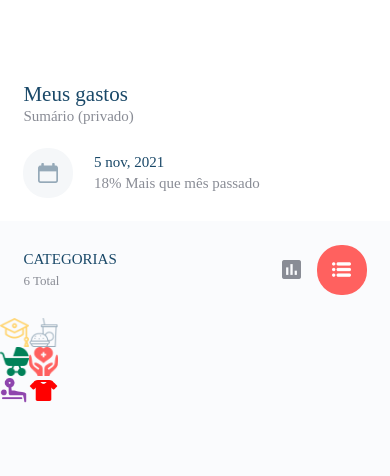
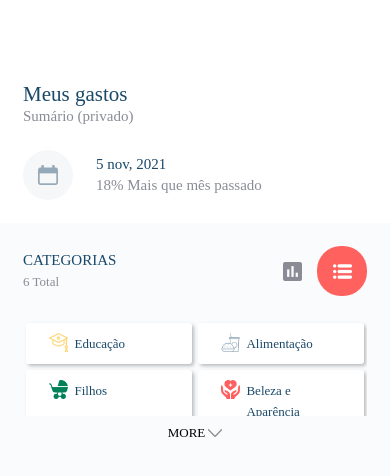
Before and after one commit to pedromaia1218/react-native-expense-tracker, a React Native app: screen /Home in a window 390 px wide. Shown: the top 476 px of the page. Built offline with nearby package versions, Linux system fonts and the light colour scheme.

Commit message:
Categoy List and animated button for more

```diff
--- a/App.js
+++ b/App.js
@@ -3,7 +3,7 @@ import { createNativeStackNavigator } from '@react-navigation/native-stack'
 import { NavigationContainer, DefaultTheme } from '@react-navigation/native'
 
 import { Home } from './src/screens/'
-import { ViewModeProvider } from './src/contexts/ViewModeContext'
+import { GlobalProvider } from './src/contexts/Context'
 
 const theme = {
     ...DefaultTheme,
@@ -17,7 +17,7 @@ const Stack = createNativeStackNavigator()
 
 const App = () => {
     return (
-        <ViewModeProvider>
+        <GlobalProvider>
             <NavigationContainer theme={theme}>
                 <Stack.Navigator
                     screenOptions={{
@@ -28,7 +28,7 @@ const App = () => {
                     <Stack.Screen name='Home' component={Home} />
                 </Stack.Navigator>
             </NavigationContainer>
-        </ViewModeProvider>
+        </GlobalProvider>
     )
 }
 
--- a/constants/theme.js
+++ b/constants/theme.js
@@ -40,7 +40,7 @@ export const SIZES = {
     base: normalize(8),
     font: normalize(14),
     radius: normalize(12),
-    padding: '6%',
+    padding: normalize(24),
     padding2: normalize(36),
 
     // font sizes
--- a/src/components/CategoryHeaderSection.js
+++ b/src/components/CategoryHeaderSection.js
@@ -8,11 +8,11 @@ import {
 import { COLORS, FONTS, SIZES, icons, normalize } from '../../constants'
 
 import categoriesData from '../../constants/categoriesData'
-import ViewModeContext from '../contexts/ViewModeContext'
+import GlobalContext from '../contexts/Context'
 
 function CategoryHeaderSection() {
 
-    const { viewMode, setViewMode } = useContext(ViewModeContext)
+    const { viewMode, setViewMode } = useContext(GlobalContext)
 
     return (
         <View style={{
--- a/src/components/CategoryList.js
+++ b/src/components/CategoryList.js
@@ -1,35 +1,65 @@
-import React from 'react'
+import React, { useContext, useRef } from 'react'
 import {
     View,
     Text,
     TouchableOpacity,
     Image,
-    FlatList
+    FlatList,
+    StyleSheet,
+    Animated
 } from 'react-native'
-import { COLORS, FONTS, SIZES, icons, normalize } from '../../constants'
+import { COLORS, FONTS, SIZES, normalize, icons } from '../../constants'
 
+import GlobalContext from '../contexts/Context'
 import categoriesData from '../../constants/categoriesData'
 
 function CategoryList() {
 
+    const {
+        setSelectedCategory,
+        showMoreToggle,
+        setShowMoreToggle
+    } = useContext(GlobalContext)
+
+    const categoryListHeightAnimatedValue = useRef(new Animated.Value(normalize(95))).current
+
     const renderItem = ({ item }) => {
         return (
-            <TouchableOpacity>
+            <TouchableOpacity
+                style={{
+                    flex: 1,
+                    flexDirection: 'row',
+                    margin: '1%',
+                    paddingVertical: SIZES.radius,
+                    paddingHorizontal: SIZES.padding,
+                    borderRadius: normalize(5),
+                    backgroundColor: COLORS.white,
+                    ...styles.shadow
+                }}
+                onPress={() => setSelectedCategory(item)}
+            >
                 <Image
                     source={item.icon}
                     style={{
-                        width: normalize(30),
-                        height: normalize(30),
+                        width: normalize(20),
+                        height: normalize(20),
                         tintColor: item.color
                     }}
                 />
+                <Text style={{
+                    marginLeft: SIZES.base,
+                    color: COLORS.primary,
+                    ...FONTS.h4
+                }}>
+                    {item.name}
+                </Text>
             </TouchableOpacity>
         )
     }
 
     return (
-        <View>
-            <View>
+        <View style={{ paddingHorizontal: SIZES.padding }}>
+            <Animated.View style={{ height: categoryListHeightAnimatedValue }}>
                 <FlatList
                     data={categoriesData}
                     renderItem={renderItem}
@@ -37,9 +67,55 @@ function CategoryList() {
                     key={'_'}
                     numColumns={2}
                 />
-            </View>
+            </Animated.View>
+            <TouchableOpacity
+                style={{
+                    flexDirection: 'row',
+                    marginVertical: SIZES.base,
+                    justifyContent: 'center'
+                }}
+                onPress={() => {
+                    if(showMoreToggle){
+                        Animated.timing(categoryListHeightAnimatedValue, {
+                            toValue: normalize(98),
+                            duration: 300,
+                            useNativeDriver: false
+                        }).start()
+                    }else{
+                        Animated.timing(categoryListHeightAnimatedValue, {
+                            toValue: normalize(150),
+                            duration: 300,
+                            useNativeDriver: false
+                        }).start()
+                    }
+                    setShowMoreToggle(!showMoreToggle)
+                }}
+            >
+                <Text style={{ ...FONTS.body4 }}>{showMoreToggle ? "LESS" : "MORE"}</Text>
+                <Image source={showMoreToggle ? icons.up_arrow : icons.down_arrow}
+                    style={{
+                        marginLeft: normalize(5),
+                        width: normalize(15),
+                        height: normalize(15),
+                        alignSelf: 'center'
+                    }}
+                />
+            </TouchableOpacity>
         </View>
     )
 }
 
+const styles = StyleSheet.create({
+    shadow: {
+        shadowColor: '#000',
+        shadowOffset: {
+            width: 2,
+            height: 2,
+        },
+        shadowOpacity: 0.25,
+        shadowRadius: 3.84,
+        elevation: normalize(4)
+    }
+})
+
 export default CategoryList
--- a/src/components/Header.js
+++ b/src/components/Header.js
@@ -2,7 +2,6 @@ import React from 'react'
 import {
     View,
     Text,
-    TouchableOpacity,
     Image
 } from 'react-native'
 import { COLORS, FONTS, SIZES, icons, normalize } from '../../constants'
@@ -26,10 +25,10 @@ function Header() {
 
             <View style={{ flexDirection: 'row', marginTop: SIZES.padding, alignItems: 'center' }}>
                 <View style={{
-                    height: normalize(50),
-                    width: normalize(50),
+                    height: 50,
+                    width: 50,
                     backgroundColor: COLORS.lightGray,
-                    borderRadius: normalize(25),
+                    borderRadius: 25,
                     justifyContent: 'center',
                     alignItems: 'center'
                 }}>
--- a/src/components/NavBar.js
+++ b/src/components/NavBar.js
@@ -20,7 +20,7 @@ function NavBar() {
             }}
         >
             <TouchableOpacity
-                style={{ justifyContent: 'center', width: normalize(58) }}
+                style={{ justifyContent: 'center', width: 58 }}
                 onPress={() => console.log('Back')}
             >
                 <Image
--- /dev/null
+++ b/src/contexts/Context.js
@@ -0,0 +1,25 @@
+import React, { createContext, useState } from 'react'
+
+const GlobalContext = createContext()
+const GlobalProvider = props => {
+
+    const [viewMode, setViewMode] = useState('list')
+    const [selectedCategory, setSelectedCategory] = useState(null)
+    const [showMoreToggle, setShowMoreToggle] = useState(false)
+
+    return (
+        <GlobalContext.Provider value={{
+            viewMode,
+            setViewMode,
+            selectedCategory,
+            setSelectedCategory,
+            showMoreToggle,
+            setShowMoreToggle
+        }}>
+            {props.children}
+        </GlobalContext.Provider>
+    )
+}
+
+export { GlobalProvider }
+export default GlobalContext
--- a/src/contexts/ViewModeContext.js
+++ /dev/null
@@ -1,16 +0,0 @@
-import React, { createContext, useState } from 'react'
-
-const ViewModeContext = createContext()
-const ViewModeProvider = props => {
-
-    const [viewMode, setViewMode] = useState('list')
-
-    return (
-        <ViewModeContext.Provider value={{ viewMode, setViewMode }}>
-            {props.children}
-        </ViewModeContext.Provider>
-    )
-}
-
-export { ViewModeProvider }
-export default ViewModeContext
--- a/src/screens/Home.js
+++ b/src/screens/Home.js
@@ -2,12 +2,11 @@ import React, { useContext } from 'react'
 import {
     View,
     Text,
-    TouchableOpacity,
-    Image
+    ScrollView
 } from 'react-native'
 
-import { COLORS, FONTS, SIZES, icons } from '../../constants'
-import ViewModeContext from '../contexts/ViewModeContext'
+import { COLORS, } from '../../constants'
+import GlobalContext from '../contexts/Context'
 
 import NavBar from '../components/NavBar'
 import Header from '../components/Header'
@@ -16,7 +15,7 @@ import CategoryList from '../components/CategoryList'
 
 const Home = () => {
 
-    const { viewMode, setViewMode } = useContext(ViewModeContext)
+    const { viewMode } = useContext(GlobalContext)
 
     return (
         <View style={{ flex: 1, backgroundColor: COLORS.lightGray2 }}>
@@ -29,17 +28,14 @@ const Home = () => {
             {/* Category header section */}
             <CategoryHeaderSection />
 
-            {
-                viewMode == 'list'
-                    ?
-                    <View>
-                        <CategoryList />
-                    </View>
-                    :
-                    <View>
-                        <Text>piroca</Text>
-                    </View>
-            }
+            <ScrollView contentContainerStyle={{ paddingBottom: 60 }}>
+                {
+                    viewMode == 'list' &&
+                        <View>
+                            <CategoryList />
+                        </View>
+                }
+            </ScrollView>
         </View>
     )
 }
```
